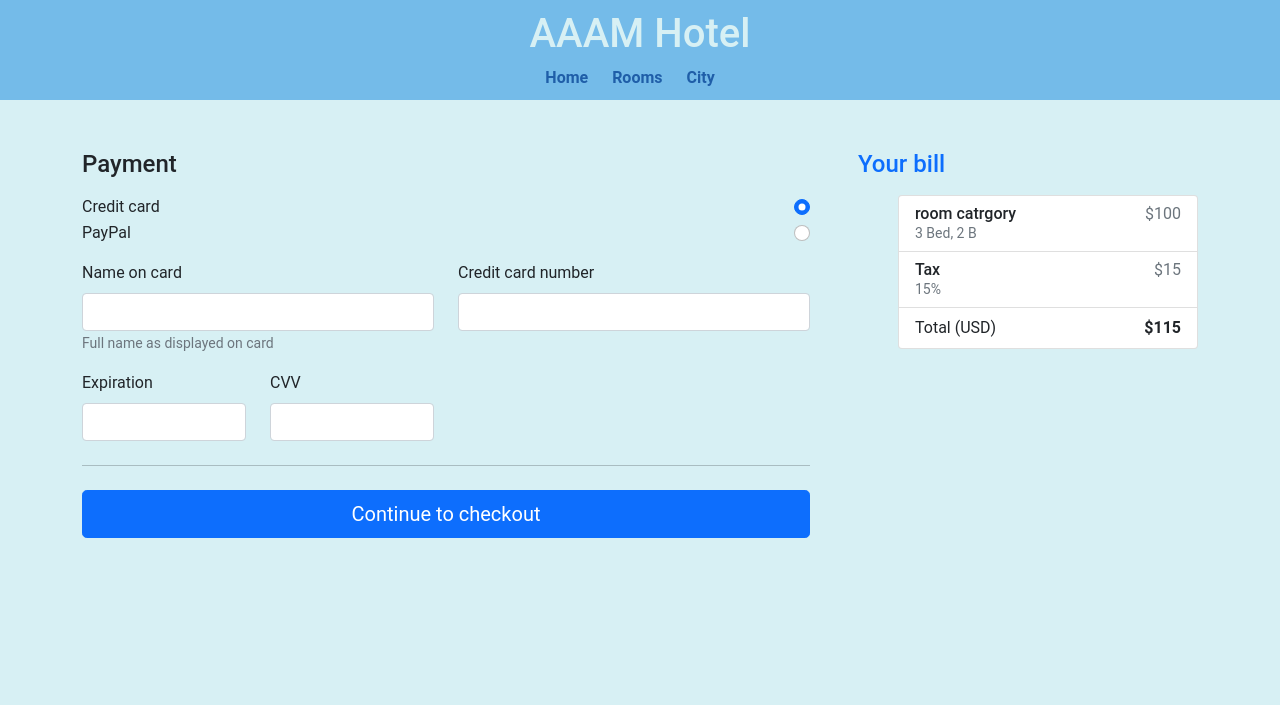
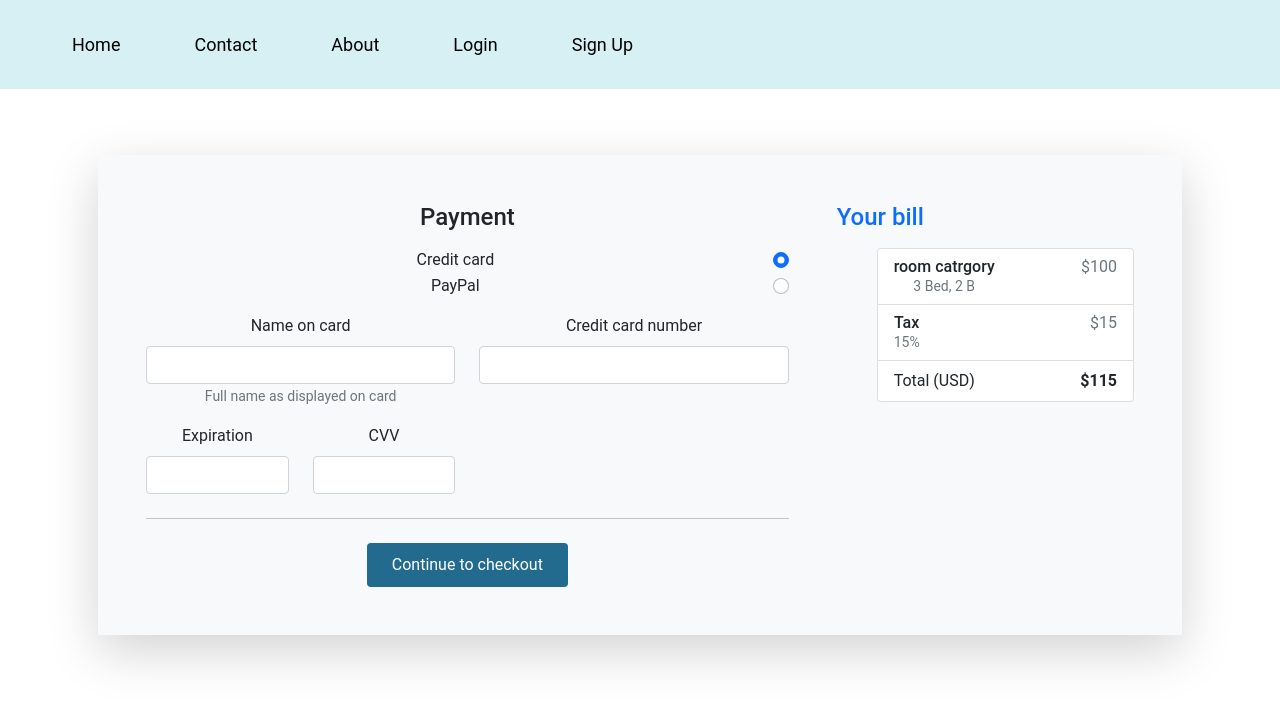
Before and after one commit to AbdallahLearn/Hotel_Management_System, a PHP site: page /payment.php in a window 1280 px wide. Shown: the top 705 px of the page. Run offline with PHP 8.4, Linux system fonts and the light colour scheme; data that the repository does not hold is empty.

Commit message:
some change in last 3 page

```diff
--- a/client_side/Ali/payment.php
+++ b/client_side/Ali/payment.php
@@ -46,18 +46,18 @@ if (isset($_POST['submit'])){
 
   </head>
   <body>
-    <header>
-      <h1>AAAM Hotel</h1>
-        <nav>
-          <ul>
-            <li><a href="../Mohammad/main.html">Home</a></li>
-              <li><a href="#">Rooms</a></li>
-              <li><a href="../Mohammad/main.html">City</a></li>
-          </ul>
-        </nav>
-    </header>
+    <div class="header">
+        <div class="header-right">
+            <a href="../../city.html">Home</a>
+            <a href="./contact.html">Contact</a>
+            <a href="./about.html">About</a>
+            <a href="../../login.html">Login</a>
+            <a href="../../signup">Sign Up</a>
+        </div>
+    </div>
 
     <div class="container">
+    <div class="position-relative overflow-hidden p-3 p-md-5 m-md-3 text-center bg-light shadow-lg" id="box">
     <div class="row g-5">
       <div class="col-md-5 col-lg-4 order-md-last">
         <h4 class="d-flex justify-content-between align-items-center mb-3">
@@ -128,9 +128,11 @@ if (isset($_POST['submit'])){
           </div>
 
           <hr class="my-4">
-
-          <button class="w-100 btn btn-primary btn-lg" type="submit" name="submit" >Continue to checkout</button>
+          <div class="form-group">
+              <button id="check_availability" type="submit">Continue to checkout</button>
+          </div>
         </form>
+      </div>
       </div>
     </div>
     </div>
--- a/client_side/Ali/paymentStyle.css
+++ b/client_side/Ali/paymentStyle.css
@@ -2,32 +2,78 @@ body {
     margin: 0;
     padding: 0;
     font-family: 'Roboto', sans-serif;
-    background-color: #D7F0F4;
+    background-color: white;
 }
-header {
-    background-color: #74BBE9;
-    color: #D7F0F4;
-    padding: 10px;
-    text-align: center;
+.header {
+    overflow: hidden;
+    background-color: #d7f0f4;
+    padding: 20px 10px;
 }
 
-nav ul {
-    list-style-type: none;
-    margin: 0;
-    padding: 0;
+/* Style the header links */
+.header a {
+    float: left;
+    color: black;
+    text-align: center;
+    padding: 12px;
+    text-decoration: none;
+    font-size: 18px;
+    line-height: 25px;
+    border-radius: 4px;
 }
 
-nav ul li {
-    display: inline;
-    margin-right: 20px;
+/* Style the logo link (notice that we set the same value of line-height and font-size to prevent the header to increase when the font gets bigger */
+.header a .logo {
+    width:100px;
+    height:100px;
+    padding:0;
+}
+/* Change the background color on mouse-over */
+.header a:hover {
+    background-color: #ddd;
+    color: black;
 }
 
-nav a {
-    text-decoration: none;
-    color: #1F5EA8;
-    font-weight: bold;
+/* Style the active/current link*/
+.header a.active {
+    background-color: dodgerblue;
+    color: white;
+}
+
+/* Float the link section to the right */
+.header-right a{
+    margin-left:50px;
+
+}
+
+
+/* Add media queries for responsiveness - when the screen is 500px wide or less, stack the links on top of each other */
+@media screen and (max-width: 500px) {
+    .header a {
+        float: none;
+        display: block;
+        text-align: left;
+    }
+
+    .header-right {
+        float: none;
+    }
 }
 
 .container{
     padding-top: 50px;
 }
+
+button {
+    background-color: #236b8e;
+    color: #fff;
+    padding: 10px 25px;
+    border: none;
+    border-radius: 4px;
+    cursor: pointer;
+}
+
+button a {
+    color: #fff;
+    text-decoration: none;
+}
```
Also changed, not shown: client_side/Abdalaziz/booking.php (+7 -1 lines), client_side/Ali/bill.php (+19 -20 lines), client_side/Ali/billStyle.css (+62 -17 lines).
